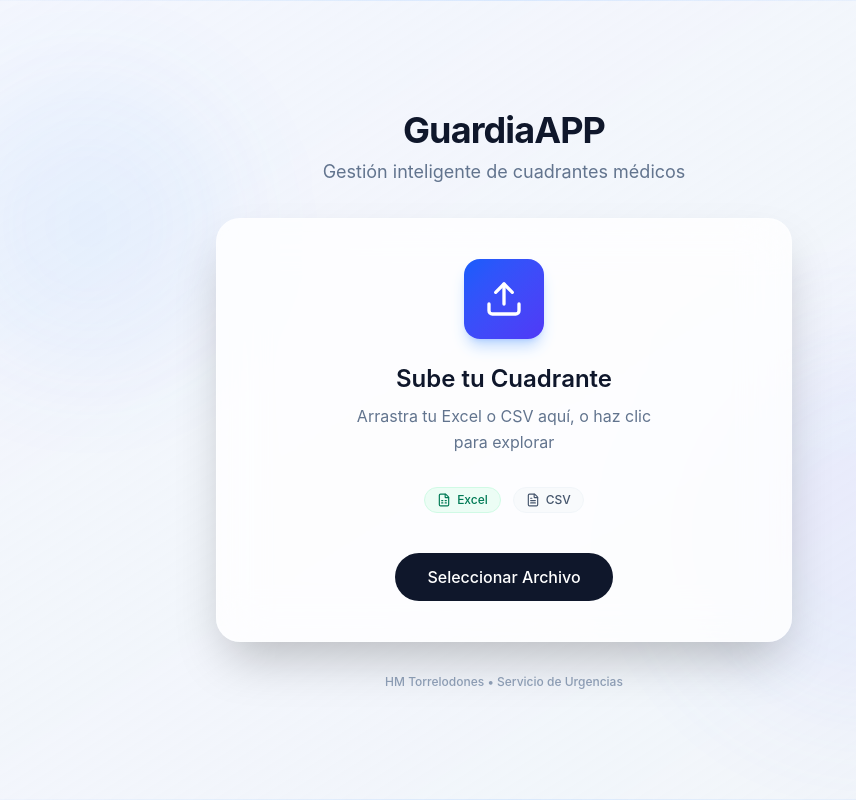
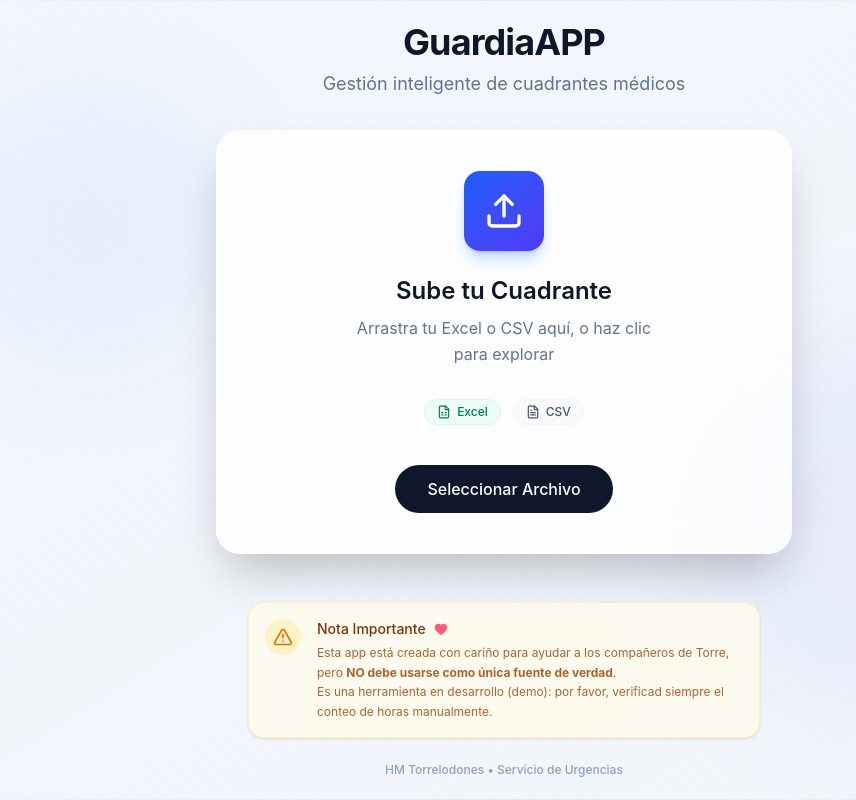
Before and after one commit to AIOjPINEDA/hm_hospital_recursos, a React (Vite) app in the folder Varios/Cuadrantes/cuadrantes-app/: page / in a window 1280 px wide. Shown: the whole page, without its empty margins (136-992 px from the left). Built offline with nearby package versions, Linux system fonts and the light colour scheme.

Commit message:
update disclaimer

```diff
--- a/Varios/Cuadrantes/cuadrantes-app/src/components/layout/UploadScreen.tsx
+++ b/Varios/Cuadrantes/cuadrantes-app/src/components/layout/UploadScreen.tsx
@@ -1,5 +1,5 @@
 import { useState, useCallback } from 'react';
-import { Upload, FileSpreadsheet, FileText, CheckCircle2 } from 'lucide-react';
+import { Upload, FileSpreadsheet, FileText, CheckCircle2, Heart, AlertTriangle } from 'lucide-react';
 import { cn } from '../../lib/utils';
 
 interface UploadScreenProps {
@@ -126,8 +126,25 @@ export function UploadScreen({ onFileUpload }: UploadScreenProps) {
                     </div>
                 </div>
 
-                <div className="mt-8 text-center">
-                    <p className="text-xs text-slate-400 font-medium">
+                <div className="mt-12 mx-auto max-w-lg animate-in fade-in slide-in-from-bottom-8 duration-1000 delay-300">
+                    <div className="bg-amber-50/80 backdrop-blur-sm border border-amber-200/50 rounded-2xl p-4 flex gap-4 items-start text-left shadow-sm hover:shadow-md transition-all">
+                        <div className="bg-amber-100 p-2 rounded-full shrink-0">
+                            <AlertTriangle className="w-5 h-5 text-amber-600" />
+                        </div>
+                        <div className="space-y-1">
+                            <p className="text-sm text-amber-900 font-medium flex items-center gap-2">
+                                Nota Importante
+                                <Heart className="w-3.5 h-3.5 text-rose-500 fill-rose-500 animate-pulse" />
+                            </p>
+                            <p className="text-xs text-amber-800/80 leading-relaxed">
+                                Esta app está creada con cariño para ayudar a los compañeros de Torre, pero <strong>NO debe usarse como única fuente de verdad</strong>.
+                                <br className="mb-1" />
+                                Es una herramienta en desarrollo (demo): por favor, verificad siempre el conteo de horas manualmente.
+                            </p>
+                        </div>
+                    </div>
+
+                    <p className="mt-6 text-xs text-slate-400 font-medium text-center">
                         HM Torrelodones • Servicio de Urgencias
                     </p>
                 </div>
```
